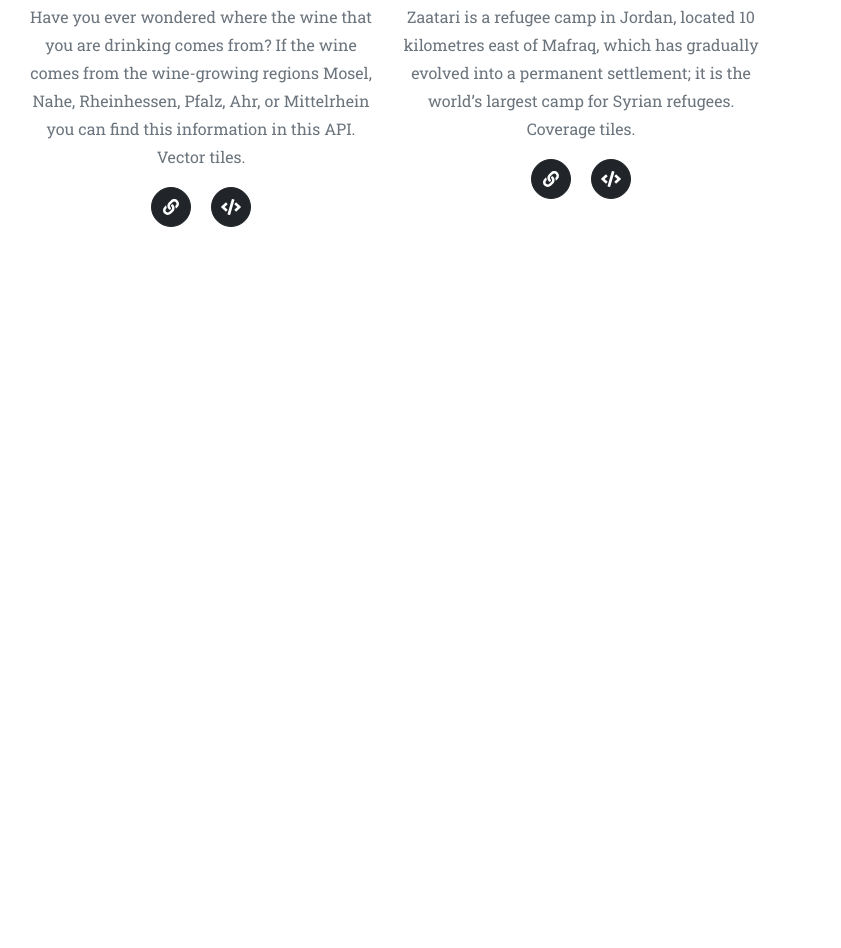
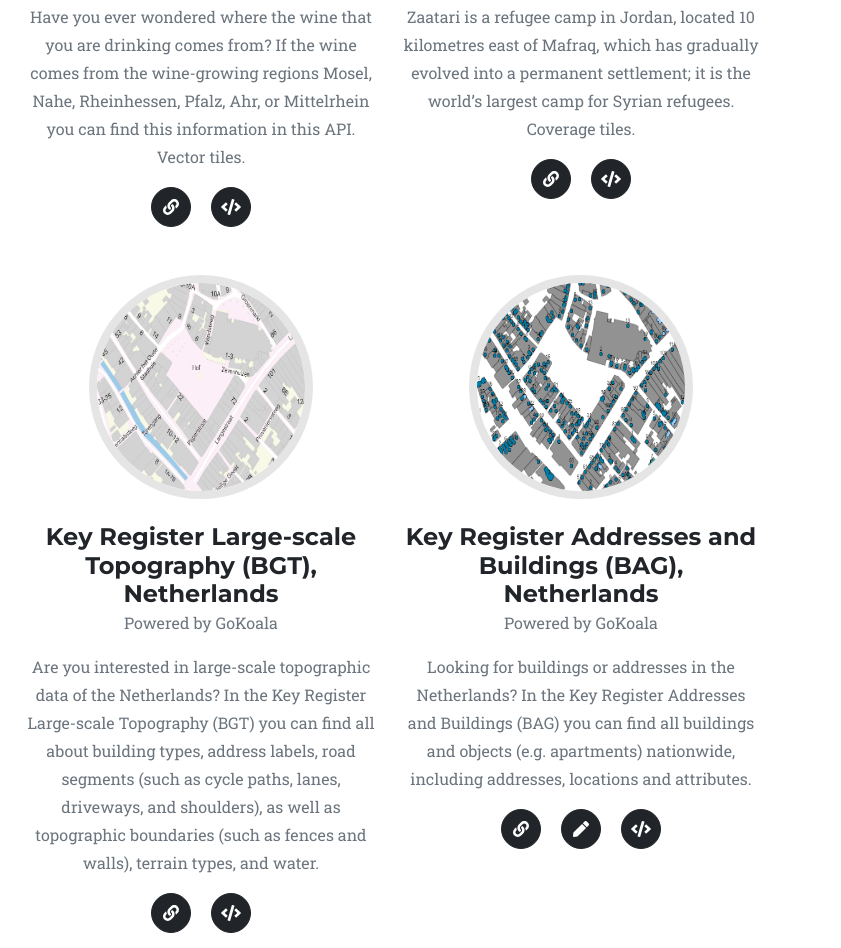
Before and after one commit to opengeospatial/ogc-tiles-website, a plain HTML site: page index.html in a window 1280 px wide. Shown: the part 3672-4620 px from the top of the page, 439-1280 px from the left. Drawn offline with nearby package versions, Linux system fonts and the light colour scheme.

Commit message:
- added Dutch Kadaster deployments to the "In Action" section

```diff
--- a/index.html
+++ b/index.html
@@ -233,6 +233,27 @@
                             <p class="text-muted">Estimated percent of workers age 16 years or older who did not work at home, who commuted to work by bicycle in 2017-2021. Vector tiles rendered by an elasticsearch backend.</p>
                             <a class="btn btn-dark btn-social mx-2" href="https://emotional.byteroad.net/collections/lansing_city_census_tracts_percentageofpeoplebiketowork_2020/tiles" title="Tiles Resource" target="_blank"><i class="fa fa-link"></i></a>
                             <a class="btn btn-dark btn-social mx-2" href="https://emotional.byteroad.net/openapi?f=html" title="OpenAPI definition" target="_blank"><i class="fa fa-code"></i></a>
+                        </div>
+                    </div>
+                    <div class="col-lg-4">
+                        <div class="team-member">
+                            <img class="mx-auto rounded-circle" src="assets/img/kadaster1.png" alt="..." />
+                            <h4>Key Register Large-scale Topography (BGT), Netherlands</h4>
+                            <p class="text-muted">Powered by GoKoala</p>
+                            <p class="text-muted">Are you interested in large-scale topographic data of the Netherlands? In the Key Register Large-scale Topography (BGT) you can find all about building types, address labels, road segments (such as cycle paths, lanes, driveways, and shoulders), as well as topographic boundaries (such as fences and walls), terrain types, and water.</p>
+                            <a class="btn btn-dark btn-social mx-2" href="https://api.pdok.nl/lv/bgt/ogc/v1_0/tiles" title="Tiles Resource" target="_blank"><i class="fa fa-link"></i></a>
+                            <a class="btn btn-dark btn-social mx-2" href="https://api.pdok.nl/lv/bgt/ogc/v1_0/api" title="OpenAPI definition" target="_blank"><i class="fa fa-code"></i></a>
+                        </div>
+                    </div>
+                    <div class="col-lg-4">
+                        <div class="team-member">
+                            <img class="mx-auto rounded-circle" src="assets/img/kadaster2.png" alt="..." />
+                            <h4>Key Register Addresses and Buildings (BAG), Netherlands</h4>
+                            <p class="text-muted">Powered by GoKoala</p>
+                            <p class="text-muted">Looking for buildings or addresses in the Netherlands? In the Key Register Addresses and Buildings (BAG) you can find all buildings and objects (e.g. apartments) nationwide, including addresses, locations and attributes.</p>
+                            <a class="btn btn-dark btn-social mx-2" href="https://api.pdok.nl/lv/bag/ogc/v1_0/tiles" title="Tiles Resource" target="_blank"><i class="fa fa-link"></i></a>
+                            <a class="btn btn-dark btn-social mx-2" href="https://api.pdok.nl/lv/bag/ogc/v1_0/styles" title="Styles Resource" target="_blank"><i class="fa fa-pen"></i></a>
+                            <a class="btn btn-dark btn-social mx-2" href="https://api.pdok.nl/lv/bag/ogc/v1_0/api" title="OpenAPI definition" target="_blank"><i class="fa fa-code"></i></a>
                         </div>
                     </div>
                 </div>
```
Also changed, not shown: assets/img/kadaster1.png (added), assets/img/kadaster2.png (added).
